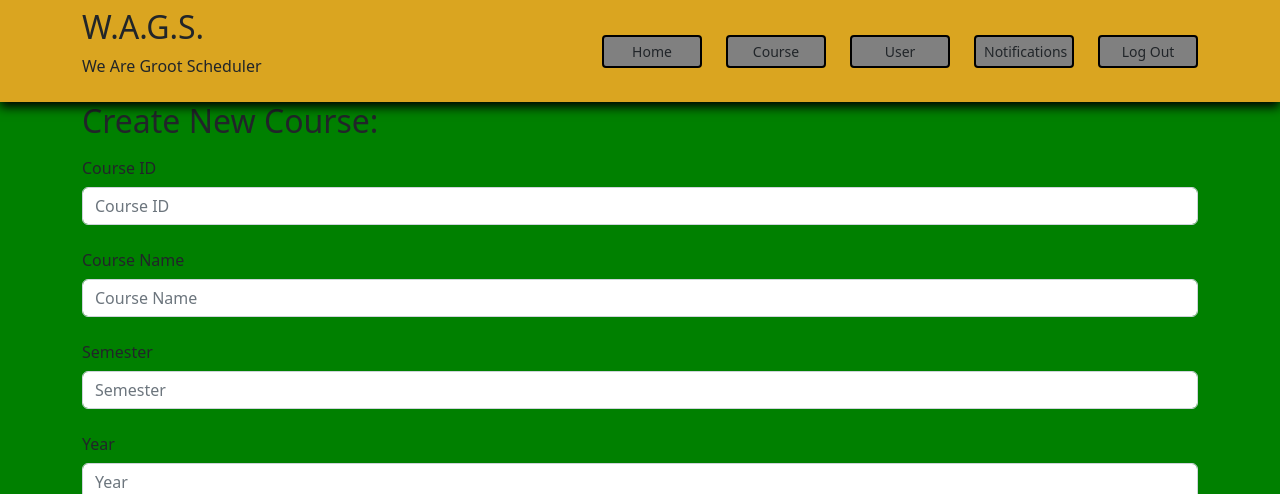
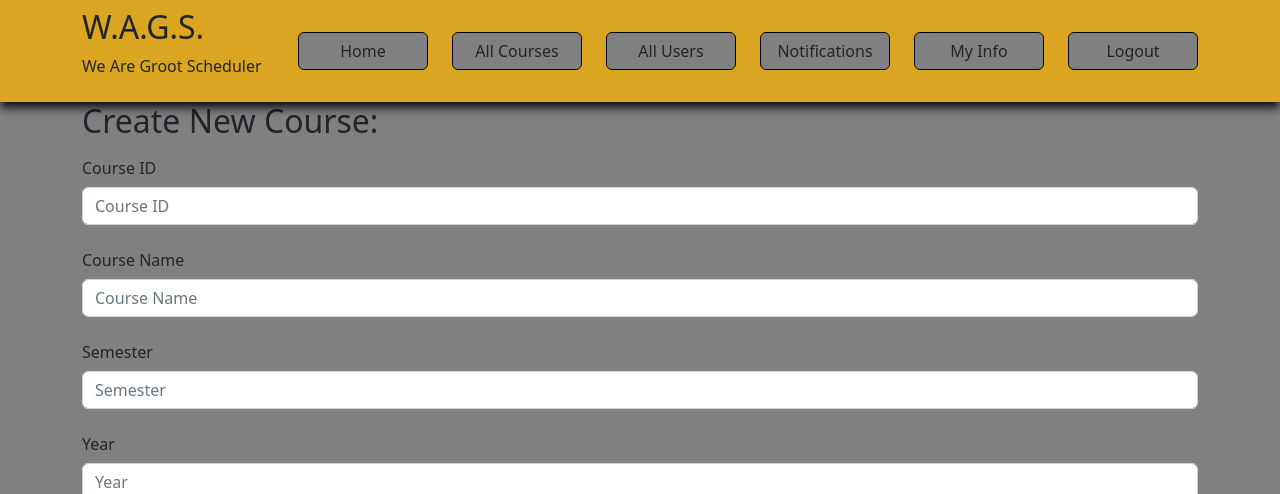
Before and after one commit to ConnorNethen/TAScheduler, a Django app: page /createCourse/ in a window 1280 px wide. Shown: the top 494 px of the page. Run offline with Django 4.2, Linux system fonts and the light colour scheme.

Commit message:
first draft of createUser and createCourse

```diff
--- a/Scheduler/static/stylesheets/styles.css
+++ b/Scheduler/static/stylesheets/styles.css
@@ -43,13 +43,13 @@
 }
 .btn-header-nav{
     background-color: grey;
-    width: 100px;
-    border: 2px solid black;
+    width: 130px;
+    border: 1px solid black;
 }
 .btn-header-nav:hover{
     background-color: white;
     color: black;
-    border: 2px solid black;
+    border: 1px solid black;
 }
 .btn-home-lg{
     display: inline-flex;
@@ -98,29 +98,18 @@
 }
 #createCourse-container{
     margin-top: 0%;
-    height: 100%;
+    height: 80%;
     width: 100%;
-    background-color: green;
+    background-color: grey;
 }
 #createUser-container{
     margin-top: 0%;
-    height: 100%;
     width: 100%;
     background-color: grey;
 }
-#LastNameLabel {
-    width: 50%;
-    padding-bottom: 2%;
+#createCourse-container-sm{
+    background-color: goldenrod;
 }
-#FirstNameLabel{
-    width: 50%;
-    padding-bottom: 2%;
+#createUser-container-sm{
+    background-color: goldenrod;
 }
-#EmailLabel {
-    width: 50%;
-    padding-bottom: 2%;
-}
-#PantherIDLabel{
-    width: 50%;
-    padding-bottom: 2%;
-}
--- a/Scheduler/views.py
+++ b/Scheduler/views.py
@@ -2,13 +2,17 @@ from django.contrib.auth import authenticate, login, logout
 from django.shortcuts import render
 from django.http import HttpResponseRedirect
 from django.urls import reverse
+
+import Scheduler.classes.course
 
 
 # Create your views here.
 def index(request):
     if not request.user.is_authenticated:
         return HttpResponseRedirect(reverse('login'))
-    return render(request, 'Scheduler/index.html')
+    if request.method == 'GET':
+        return render(request, 'Scheduler/index.html')
+    return HttpResponseRedirect(reverse(request.POST['pageURL']))
 
 
 def login_view(request):
@@ -34,8 +38,28 @@ def logout_view(request):
 
 
 def createCourse_view(request):
-    return render(request, "Scheduler/createCourses.html")
+    if request.method == 'GET':
+        return render(request, "Scheduler/createCourses.html")
+    if request.method == 'POST':
+        courseNum = request.POST['newCourseID']
+        courseName = request.POST['newCourseName']
+        courseSemester = request.POST['newSemester']
+        courseYear = request.POST['newYear']
+        Scheduler.classes.course.AppCourse.__init__(courseNum, courseName, courseSemester, courseYear)
 
 
 def createUser_view(request):
-    return render(request, "Scheduler/createUser.html")
+    if request.method == 'GET':
+        return render(request, "Scheduler/createUser.html")
+    if request.method == 'POST':
+        pID = request.POST['newPantherID']
+        email = request.POST['newEmail']
+        password = request.POST['newPassword']
+        phone = request.POST['newPhone']
+        firstName = request.POST['newFirstName']
+        lastName = request.POST['newLastName']
+        address = request.POST['newAddress']
+        city = request.POST['newCity']
+        state = request.POST['newState']
+        zipCode = request.POST['newZip']
+        Scheduler.classes.app_user.__init__(pID, email, password, firstName, lastName, phone, address, city, state, zipCode)
--- a/templates/Scheduler/layout.html
+++ b/templates/Scheduler/layout.html
@@ -27,19 +27,34 @@
                 {% if request.path != '/login/' and request.path != '/logout/'%}
                     <div class="row">
                         <div class="col">
-                            <a href="/" class="col btn btn-header-nav btn-sm"> Home</a>
+                            <form action={% url 'index' %} method="get">
+                                 <input type="submit" name="pageURL" class="btn btn-header-nav form-control" value="Home">
+                            </form>
                         </div>
                         <div class="col">
-                            <a href="" class="col btn btn-header-nav btn-sm"> Course</a>
+                            <form action={% url 'index' %} method="get">
+                                 <input type="submit" name="pageURL" class="btn btn-header-nav form-control" value="All Courses">
+                            </form>
                         </div>
                         <div class="col">
-                            <a href="" class="col btn btn-header-nav btn-sm"> User</a>
+                            <form action={% url 'index' %} method="get">
+                                 <input type="submit" name="pageURL" class="btn btn-header-nav form-control" value="All Users">
+                            </form>
                         </div>
                         <div class="col">
-                            <a href="" class="col btn btn-header-nav btn-sm"> Notifications</a>
+                            <form action={% url 'index' %} method="get">
+                                 <input type="submit" name="pageURL" class="btn btn-header-nav form-control" value="Notifications">
+                            </form>
                         </div>
                         <div class="col">
-                            <a href="logout/" class="col btn btn-header-nav btn-sm" id="logoutBTN" > Log Out</a>
+                            <form action="index.html" method="get">
+                                 <input type="submit" name="pageURL" class="btn btn-header-nav form-control" value="My Info">
+                            </form>
+                        </div>
+                        <div class="col">
+                            <form action={% url 'logout' %} method="get">
+                                 <input type="submit" name="pageURL" class="btn btn-header-nav form-control" value="Logout">
+                            </form>
                         </div>
                     </div>
                 {% endif %}
@@ -48,9 +63,9 @@
     </header>
     {% block body %}
     {% endblock %}
-    <footer>
-        {% if request.path != '/' %}
-            <div class="footer">
+    <div class="fixed-bottom">
+        <div class="footer">
+            {% if request.path == '/login/' %}
                 <div class="container">
                     <div class="row">
                         <div class="col">
@@ -58,8 +73,21 @@
                         </div>
                     </div>
                 </div>
-            </div>
-        {% endif %}
+                {% else %}
+                <div class="container" id="messageBox">
+                    <div class="row">
+                        <div class= "navbar-style">
+                            <div class="card text-red bg-warning">
+                                <div class="card-body">
+                                    {{ message }}
+                                </div>
+                            </div>
+                        </div>
+                    </div>
+                </div>
+            {% endif %}
+        </div>
     </footer>
+</div>
 </body>
 </html>
--- a/templates/Scheduler/login.html
+++ b/templates/Scheduler/login.html
@@ -3,7 +3,7 @@
 {% block title %}Login - TA Scheduler{% endblock %}
 
 {% block body %}
-    <div class="container-fluid" id="login-container">
+    <div class="container-fluid min-vh-100" id="login-container">
         <div class="row"></div>
         <div class="container-md g-6" id="login-container-sm" >
             <h2>Login:</h2>
```
Also changed, not shown: templates/Scheduler/createUser.html (+29 -7 lines).
